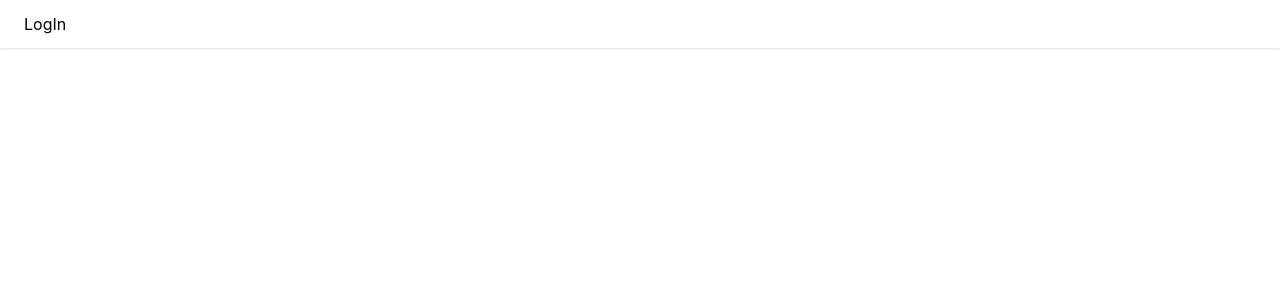
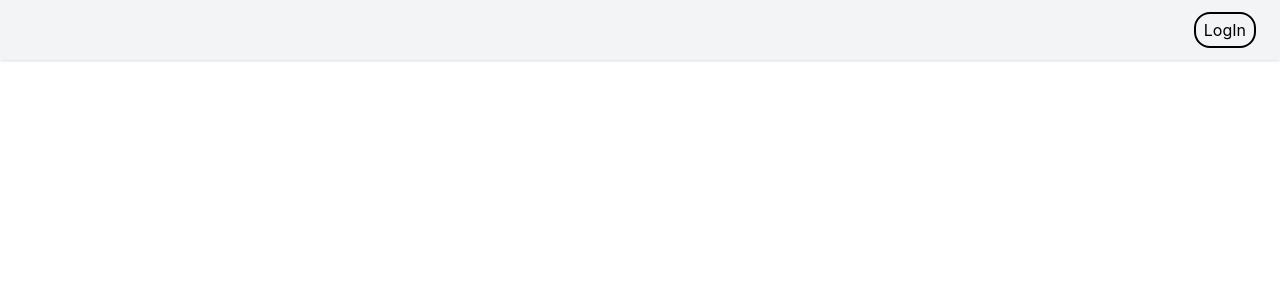
Before and after one commit to ayushmodi24/RoadSync-India, a React (Vite) app in the folder frontend/: page / in a window 1280 px wide. Shown: the top 300 px of the page. Built offline with nearby package versions, Linux system fonts and the light colour scheme.

Commit message:
Navbar update only

```diff
--- a/frontend/src/components/Navbar.jsx
+++ b/frontend/src/components/Navbar.jsx
@@ -6,12 +6,12 @@ const Navbar = () => {
   const navigate = useNavigate();
 
   return (
-    <div className="flex justify-between items-center bg-white shadow px-6 py-3">
+    <div className="flex justify-between items-center bg-gray-100 shadow px-6 py-3">
       {/* <h1 className="font-semibold">Dashboard</h1> */}
 
-      <div className="flex items-center gap-4 w-screen bg-blend-color-dodge">
+      <div className="flex items-end justify-end gap-4 w-screen bg-blend-color-dodge">
         {/* <span>🔔</span> */}
-        <button onClick={()=>navigate("/login")}>LogIn</button>
+        <button className="cursor-pointer border-2 rounded-2xl px-2 py-1 hover:bg-gray-800 hover:px-2.5 hover:py-1.5 hover:text-white" onClick={()=>navigate("/login")}>LogIn</button>
         {/* <span>{user?.name}</span> */}
         {/* <button onClick={logout} className="bg-red-500  text-white px-3 py-1 rounded">
           Logout
```
